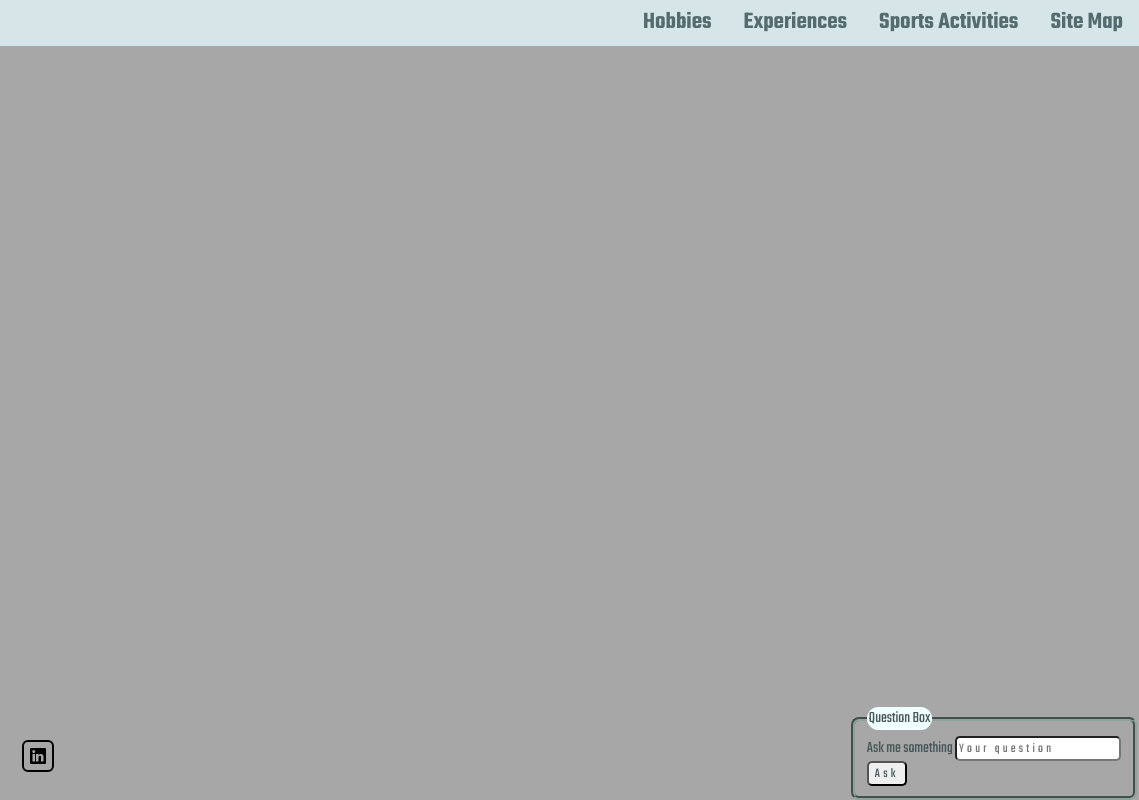
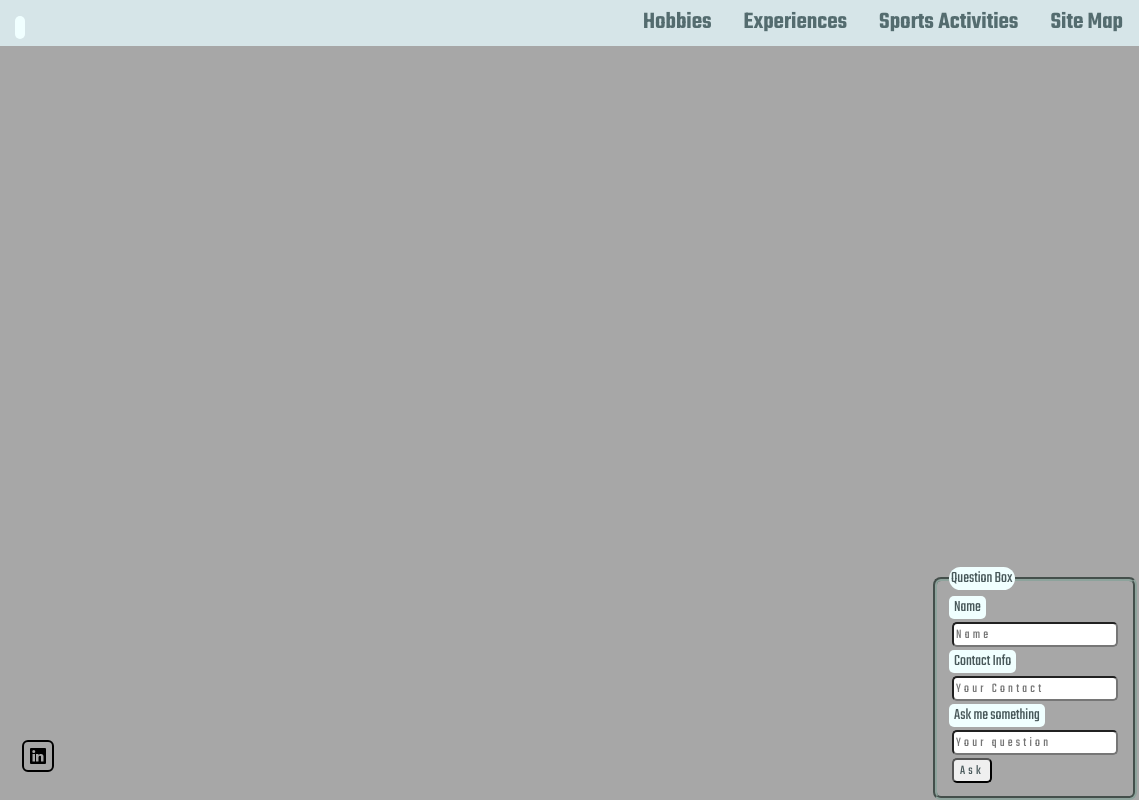
Before and after one commit to wehu5/My-Web-Page-cse134-hw4-, a plain HTML site: page index.html in a window 1280 px wide. Shown: the full height of the page, 141-1280 px from the left. Drawn offline with Linux system fonts and the light colour scheme; grey boxes are pictures that could not be loaded.

Commit message:
on part1

```diff
--- a/index.html
+++ b/index.html
@@ -26,22 +26,31 @@
         </header>
         <div class="bg"></div>
         <section>
-            <form action="index.html" method="get" class="connectWithMe">
+            <form action="https://httpbin.org/anything" method="post" class="connectWithMe" id="chatBox" oninput="submission.value=Submit">
                 <fieldset>
                     <legend>Question Box</legend>
                     <div>
+                        <label>Name</label>
+                        <input type="text" id="visitorName" name="visitorName" placeholder="Name">
+
+                        <label>Contact Info</label>
+                        <input type="text" id="visitorContact" name="visitorContact" required placeholder="Your Contact">
+
                         <label>Ask me something</label>
-                        <input type="text"  id="visitorQuestion" required placeholder="Your question">
+                        <input type="text"  id="visitorQuestion" name="visitorQuestion" required placeholder="Your question">
                     </div>
                     <div>
-                        <input type="submit" value="Ask">
+                        <input name="possible_bot" value="true" type="hidden">
+                        <input id="ask" type="submit" value="Ask">
                     </div>
                 </fieldset>
             </form>
+            <!-- <output form="chatBox" id="submission" name="submission" for="ask"></output> -->
         </section>
         <footer>
             <ul class="contacts">
                 <li class="contact">
+                    <a href="https://instagram.com/wehu5?igshid=MmVlMjlkMTBhMg==" target="_blank">
                         <svg xmlns="http://www.w3.org/2000/svg" viewBox="0 0 24 24" id="instagram">
                             <g fill="none" stroke="#303c42" stroke-linecap="round" stroke-linejoin="round" data-name="<Group>">
                                 <rect width="21" height="21" x="1.5" y="1.5" data-name="<Path>" rx="5.48" ry="5.48"></rect>
@@ -49,9 +58,10 @@
                             </g>
                         </svg>
                         <span class="iconFallback">Instagram</span>
+                    </a>
                 </li>
                 <li class="contact">
-                    <a href="w7hu@ucsd.edu">
+                    <a href="mailto:w7hu@ucsd.edu" target="_blank">
                     <svg xmlns="http://www.w3.org/2000/svg" viewBox="0 0 64 64" id="email">
                         <path fill="#222" d="M53.42 53.32H10.58a8.51 8.51 0 0 1-8.5-8.5V19.18a8.51 8.51 0 0 1 8.5-8.5h42.84a8.51 8.51 0 0 1 8.5 8.5v25.64a8.51 8.51 0 0 1-8.5 8.5ZM10.58 13.68a5.5 5.5 0 0 0-5.5 5.5v25.64a5.5 5.5 0 0 0 5.5 5.5h42.84a5.5 5.5 0 0 0 5.5-5.5V19.18a5.5 5.5 0 0 0-5.5-5.5Z"></path>
                         <path fill="#222" d="M32 38.08a8.51 8.51 0 0 1-5.13-1.71L3.52 18.71a1.5 1.5 0 1 1 1.81-2.39L28.68 34a5.55 5.55 0 0 0 6.64 0l23.35-17.68a1.5 1.5 0 1 1 1.81 2.39L37.13 36.37A8.51 8.51 0 0 1 32 38.08Z"></path>
--- a/styles/main.css
+++ b/styles/main.css
@@ -198,6 +198,8 @@ input {
     color: #48585a;
     letter-spacing: 0.2rem;
     border-radius: 5px;
+    margin: 3px;
+    display: block;
 }
 
 .connectWithMe    {
@@ -210,6 +212,12 @@ input {
 legend {
     background-color: azure;
     border-radius: 25px;
+}
+
+label {
+    padding: 0px 5px;
+    background-color: azure;
+    border-radius: 5px;
 }
 
 footer {
```
